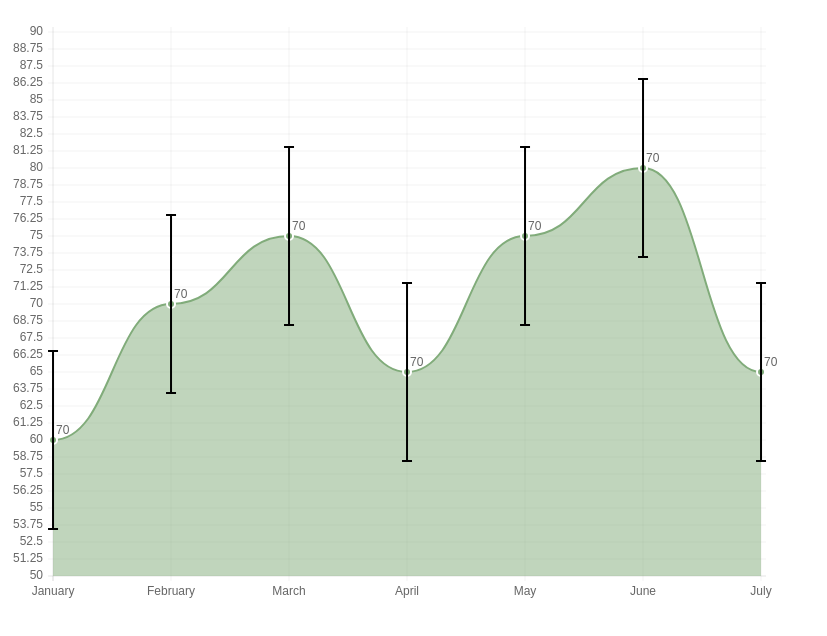
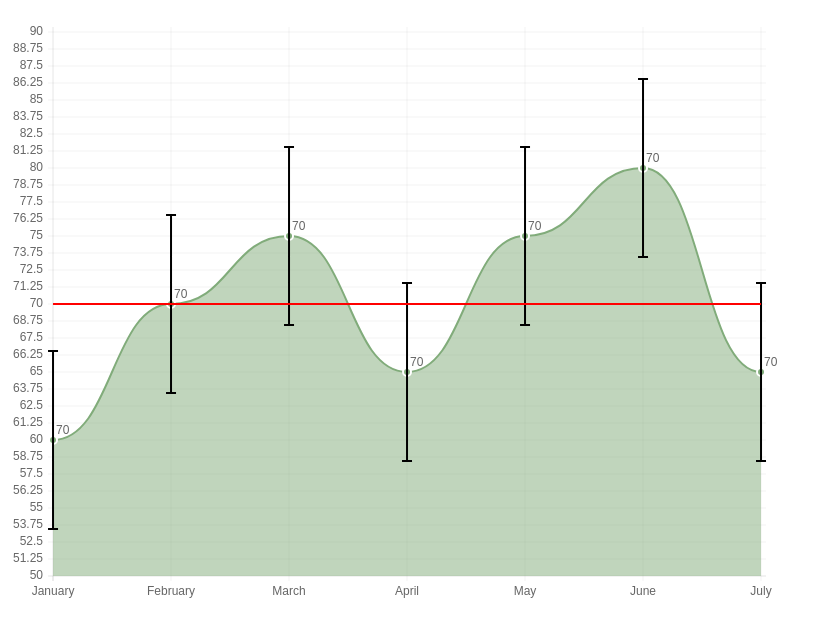
Before and after one commit to FVANCOP/ChartNew.js, a plain HTML site: page Samples/math.html in a window 1280 px wide. Shown: the whole page, without its empty margins (0-827 px from the left). Drawn offline with Linux system fonts and the light colour scheme.

Commit message:
draw mathLine

```diff
--- a/Samples/math.html
+++ b/Samples/math.html
@@ -21,6 +21,8 @@
 			drawMathDeviation: "stddev",
 			deviationStrokeColor: "#000",
 			deviationWidth: 5,
+			drawMathLine: "mean",
+			mathLineStrokeColor: "#f00",
 			data : [60,70,75,65,75,80,65],
       title : "line 1"
 		}
--- a/mathFunctions.js
+++ b/mathFunctions.js
@@ -41,7 +41,6 @@ function cv(params) {
 
 
 
-// Draw function
 function drawMath(ctx,config,data,vars) {
 	var xAxisPosY = vars.xAxisPosY;
 	var yAxisPosX = vars.yAxisPosX;
@@ -54,13 +53,27 @@ function drawMath(ctx,config,data,vars) {
 	// check each dataset if a mathDraw function exists
 	for (var i = 0; i < data.datasets.length; i++) {
 		// get mathFctName (stddev|mean|...)
-		var mathFctName = data.datasets[i].drawMathDeviation;
-		if (mathFctName) {
+		var deviationFct = data.datasets[i].drawMathDeviation;
+		if (deviationFct) {
+			drawMathDeviation(i,deviationFct);
+		}
+		var lineFct = data.datasets[i].drawMathLine;
+		if (lineFct) {
+			drawMathLine(i,lineFct);
+		}
+	}
+
+	/**
+	 * Draw a deviation vertical line (if needed with top and bottom horizontal lines)
+	 * @param i {integer} dataset number
+	 * @param deviationFct {string} math function name
+	 */
+	function drawMathDeviation(i,deviationFct) {
 		var deviation = 0;
 		// check if the math function exists
-			if (typeof eval(mathFctName) == "function") {
+		if (typeof eval(deviationFct) == "function") {
 			var parameter = {data:data,datasetNr: i};
-				deviation = window[mathFctName](parameter);
+			deviation = window[deviationFct](parameter);
 		 }
 		if (deviation) {
 			ctx.strokeStyle= data.datasets[i].deviationStrokeColor ? data.datasets[i].deviationStrokeColor : config.defaultStrokeColor;
@@ -72,26 +85,55 @@ function drawMath(ctx,config,data,vars) {
 					var deviationWidth = data.datasets[i].deviationWidth;
 					// draw the top and the bottom of the vertical line if a deviationWidth exists
 					if (deviationWidth) {
-							ctx.moveTo(xPos(j)-deviationWidth,yPos(i,j,-deviation));
-							ctx.lineTo(xPos(j)+deviationWidth,yPos(i,j,-deviation));
-							ctx.moveTo(xPos(j)-deviationWidth,yPos(i,j,deviation));
-							ctx.lineTo(xPos(j)+deviationWidth,yPos(i,j,deviation));
+						ctx.moveTo(xPos(j)-deviationWidth,yPos(i,j,-deviation,true));
+						ctx.lineTo(xPos(j)+deviationWidth,yPos(i,j,-deviation,true));
+						ctx.moveTo(xPos(j)-deviationWidth,yPos(i,j,deviation,true));
+						ctx.lineTo(xPos(j)+deviationWidth,yPos(i,j,deviation,true));
 					}
 					// draw the vertical line
-						ctx.moveTo(xPos(j),yPos(i,j,-deviation));
-						ctx.lineTo(xPos(j),yPos(i,j,deviation));
+					ctx.moveTo(xPos(j),yPos(i,j,-deviation,true));
+					ctx.lineTo(xPos(j),yPos(i,j,deviation,true));
 				}
 			}
 			ctx.stroke();
 			ctx.closePath();
 		}
-
 	}
 
+	/**
+	 * Draw a horizontal line
+	 * @param i {integer} numer of dataset
+	 * @param lineFct {string} name of the mathfunctions => compute height
+	 */
+	function drawMathLine(i,lineFct) {
+		var line = 0;
+		// check if the math function exists
+		if (typeof eval(lineFct) == "function") {
+			var parameter = {data:data,datasetNr: i};
+			line = window[lineFct](parameter);
+		 }
+		if (isNumber(line)) {
+			ctx.strokeStyle= data.datasets[i].mathLineStrokeColor ? data.datasets[i].mathLineStrokeColor : config.defaultStrokeColor;
+			ctx.lineWidth = config.datasetStrokeWidth;
+			ctx.beginPath();
+			ctx.moveTo(xPos(0),yPos(i,0,line,false));
+			ctx.lineTo(xPos(data.datasets[i].data.length-1),yPos(i,data.datasets[i].data.length-1,line,false));
+			ctx.stroke();
+			ctx.closePath();
+		}
 	}
 
-	function yPos(dataSet, iteration, deviation) {
-		return xAxisPosY - calculateOffset(config, data.datasets[dataSet].data[iteration]+deviation, calculatedScale, scaleHop);
+	/**
+	 * Get a y position depending on the current values
+	 * @param dataset {integer} number of dataset
+	 * @param iteration {integer} number of value inside dataset.data
+	 * @param add {float} add a value to the current value if value is true
+	 * @param value {bool} true => value+add, false=>add
+	 * @returns {float} position (px)
+	 */
+	function yPos(dataSet, iteration, add,value) {
+		value = value ? data.datasets[dataSet].data[iteration] : 0;
+		return xAxisPosY - calculateOffset(config, value+add, calculatedScale, scaleHop);
 	};
 	function xPos(iteration) {
 		return yAxisPosX + (valueHop * iteration);
```
Lines whose indentation alone changed are shown as unchanged.
